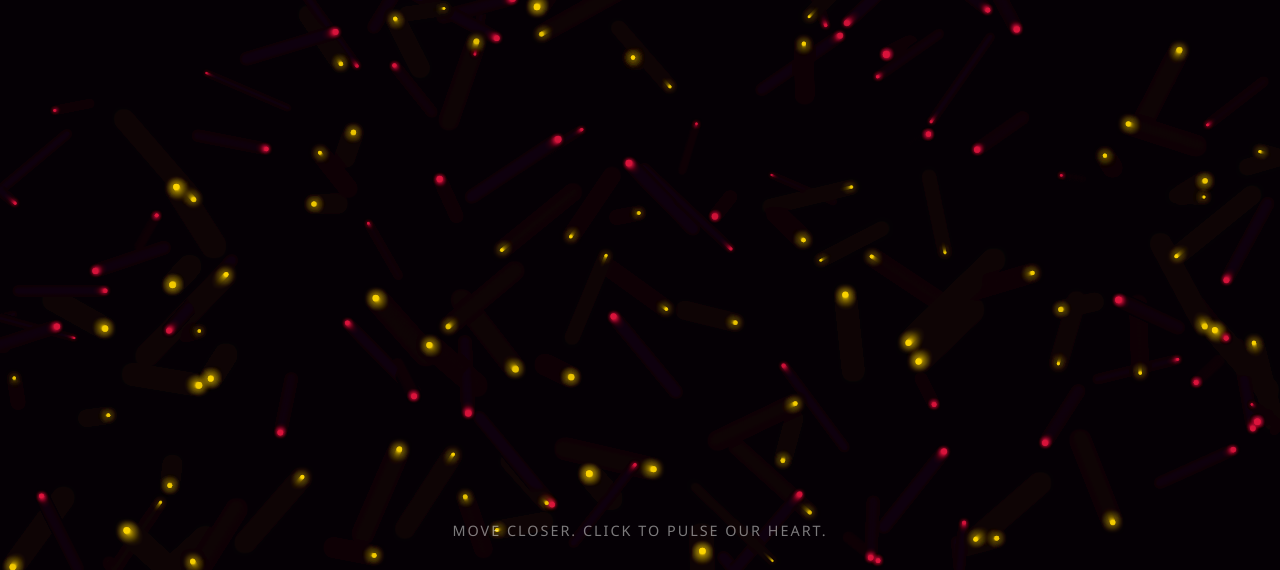
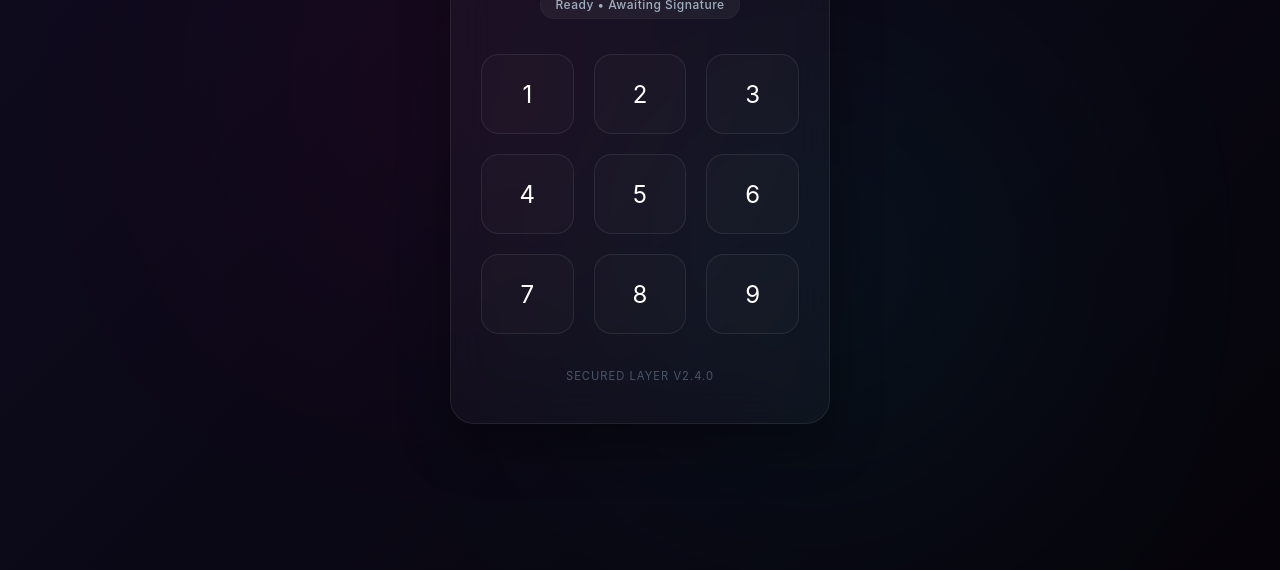
Before and after one commit to Reethupriyusha/Project2, a plain HTML site: page index.html in a window 1280 px wide. Shown: the part 230-800 px from the top of the page. Drawn offline with Linux system fonts and the light colour scheme.

Commit message:
Update index.html

```diff
--- a/index.html
+++ b/index.html
@@ -3,217 +3,284 @@
 <head>
     <meta charset="UTF-8">
     <meta name="viewport" content="width=device-width, initial-scale=1.0">
-    <title>Our Universe</title>
+    <title>Quantum Node Auth</title>
     <style>
+        :root {
+            --neon-blue: #00f0ff;
+            --neon-pink: #ff007f;
+            --bg-gradient: linear-gradient(135deg, #0f0c20 0%, #06040a 100%);
+            --glass-bg: rgba(255, 255, 255, 0.03);
+            --glass-border: rgba(255, 255, 255, 0.08);
+        }
+
         * {
             margin: 0;
             padding: 0;
             box-sizing: border-box;
+            font-family: -apple-system, BlinkMacSystemFont, 'Segoe UI', Roboto, Oxygen, Ubuntu, Cantarell, sans-serif;
+            -webkit-font-smoothing: antialiased;
         }
+
         body, html {
             width: 100%;
             height: 100%;
+            background: var(--bg-gradient);
+            display: flex;
+            justify-content: center;
+            align-items: center;
             overflow: hidden;
-            background-color: #0a050d; /* Deep, romantic midnight background */
-            font-family: 'Segoe UI', Tahoma, Geneva, Verdana, sans-serif;
-            cursor: crossorigin;
         }
-        canvas {
-            display: block;
+
+        /* Ambient Glow in Background */
+        body::before {
+            content: '';
             position: absolute;
-            top: 0;
-            left: 0;
+            width: 300px;
+            height: 300px;
+            background: var(--neon-pink);
+            border-radius: 50%;
+            filter: blur(150px);
+            opacity: 0.15;
+            top: 20%;
+            left: 25%;
+            z-index: 0;
+        }
+
+        body::after {
+            content: '';
+            position: absolute;
+            width: 300px;
+            height: 300px;
+            background: var(--neon-blue);
+            border-radius: 50%;
+            filter: blur(150px);
+            opacity: 0.15;
+            bottom: 20%;
+            right: 25%;
+            z-index: 0;
+        }
+
+        /* Glassmorphic Container */
+        .app-card {
+            background: var(--glass-bg);
+            backdrop-filter: blur(20px);
+            -webkit-backdrop-filter: blur(20px);
+            border: 1px solid var(--glass-border);
+            padding: 40px 30px;
+            border-radius: 24px;
+            width: 100%;
+            max-width: 380px;
+            box-shadow: 0 20px 50px rgba(0, 0, 0, 0.4);
+            text-align: center;
             z-index: 1;
+            transition: all 0.5s cubic-bezier(0.4, 0, 0.2, 1);
         }
-        .instruction {
-            position: absolute;
-            bottom: 30px;
-            left: 50%;
-            transform: translateX(-50%);
-            color: rgba(255, 255, 255, 0.6);
+
+        .header h2 {
+            color: #ffffff;
+            font-size: 1.4rem;
+            font-weight: 600;
+            letter-spacing: -0.5px;
+            margin-bottom: 6px;
+        }
+
+        .status-badge {
+            display: inline-block;
+            background: rgba(255, 255, 255, 0.05);
+            padding: 6px 14px;
+            border-radius: 100px;
+            font-size: 0.75rem;
+            font-weight: 500;
+            color: #a0aec0;
+            letter-spacing: 0.5px;
+            margin-bottom: 35px;
+            border: 1px solid rgba(255, 255, 255, 0.03);
+            transition: all 0.3s ease;
+        }
+
+        /* Modernized Dot Matrix Grid */
+        .node-matrix {
+            display: grid;
+            grid-template-columns: repeat(3, 1fr);
+            gap: 20px;
+            margin-bottom: 35px;
+        }
+
+        .matrix-btn {
+            background: rgba(255, 255, 255, 0.02);
+            border: 1px solid var(--glass-border);
+            height: 80px;
+            border-radius: 18px;
+            color: #ffffff;
+            font-size: 1.5rem;
+            font-weight: 400;
+            cursor: pointer;
+            transition: all 0.2s cubic-bezier(0.4, 0, 0.2, 1);
+            outline: none;
+            position: relative;
+            overflow: hidden;
+        }
+
+        .matrix-btn:hover {
+            background: rgba(255, 255, 255, 0.06);
+            border-color: rgba(255, 255, 255, 0.2);
+            transform: translateY(-2px);
+        }
+
+        .matrix-btn:active, .matrix-btn.active {
+            background: rgba(0, 240, 255, 0.1);
+            border-color: var(--neon-blue);
+            color: var(--neon-blue);
+            box-shadow: 0 0 20px rgba(0, 240, 255, 0.2);
+            transform: scale(0.95);
+        }
+
+        .footer-tag {
+            font-size: 0.7rem;
+            color: #4a5568;
+            text-transform: uppercase;
+            letter-spacing: 1px;
+        }
+
+        /* Hidden Dashboard Style */
+        .hidden-space {
+            display: none;
+            opacity: 0;
+            flex-direction: column;
+            align-items: center;
+            justify-content: center;
+            width: 100%;
+            max-width: 450px;
+            text-align: center;
             z-index: 2;
-            font-size: 0.9rem;
-            letter-spacing: 2px;
-            text-transform: uppercase;
-            pointer-events: none;
-            text-align: center;
-            animation: pulse 2s infinite alternate;
+            padding: 40px 30px;
+            background: rgba(10, 5, 15, 0.4);
+            backdrop-filter: blur(25px);
+            -webkit-backdrop-filter: blur(25px);
+            border-radius: 32px;
+            border: 1px solid rgba(255, 0, 127, 0.15);
+            box-shadow: 0 25px 60px rgba(255, 0, 127, 0.1);
+            transition: opacity 1s ease;
         }
-        @keyframes pulse {
-            0% { opacity: 0.4; }
-            100% { opacity: 0.9; }
+
+        .love-icon-container {
+            position: relative;
+            margin-bottom: 25px;
+        }
+
+        .love-icon {
+            font-size: 3.5rem;
+            color: var(--neon-pink);
+            display: inline-block;
+            animation: modernPulse 1.2s infinite alternate cubic-bezier(0.4, 0, 0.2, 1);
+            filter: drop-shadow(0 0 15px rgba(255, 0, 127, 0.6));
+        }
+
+        .hidden-space h1 {
+            color: #ffffff;
+            font-size: 1.8rem;
+            font-weight: 700;
+            letter-spacing: -0.5px;
+            margin-bottom: 15px;
+        }
+
+        .hidden-space p {
+            color: #e2e8f0;
+            font-size: 1.05rem;
+            line-height: 1.6;
+            font-weight: 300;
+        }
+
+        @keyframes modernPulse {
+            0% { transform: scale(1); filter: drop-shadow(0 0 10px rgba(255, 0, 127, 0.4)); }
+            100% { transform: scale(1.12); filter: drop-shadow(0 0 25px rgba(255, 0, 127, 0.8)); }
         }
     </style>
 </head>
 <body>
 
-    <div class="instruction">Move closer. Click to pulse our heart.</div>
-    <canvas id="universe"></canvas>
+    <!-- Main Front Dashboard -->
+    <div class="app-card" id="authInterface">
+        <div class="header">
+            <h2>Cryptographic Node Vault</h2>
+            <div class="status-badge" id="systemStatus">Ready • Awaiting Signature</div>
+        </div>
+
+        <div class="node-matrix">
+            <button class="matrix-btn" onclick="inputNode(1)">1</button>
+            <button class="matrix-btn" onclick="inputNode(2)">2</button>
+            <button class="matrix-btn" onclick="inputNode(3)">3</button>
+            <button class="matrix-btn" onclick="inputNode(4)">4</button>
+            <button class="matrix-btn" onclick="inputNode(5)">5</button>
+            <button class="matrix-btn" onclick="inputNode(6)">6</button>
+            <button class="matrix-btn" onclick="inputNode(7)">7</button>
+            <button class="matrix-btn" onclick="inputNode(8)">8</button>
+            <button class="matrix-btn" onclick="inputNode(9)">9</button>
+        </div>
+
+        <div class="footer-tag">Secured Layer v2.4.0</div>
+    </div>
+
+    <!-- Live Hidden Space Dashboard -->
+    <div class="hidden-space" id="loveDashboard">
+        <div class="love-icon-container">
+            <span class="love-icon">💖</span>
+        </div>
+        <h1>Decryption Successful</h1>
+        <!-- Customize your personal letter to him here -->
+        <p>You found the hidden space. No matter how much code I write, you are always my favorite line. Happy coding together! 🥰</p>
+    </div>
 
     <script>
-        const canvas = document.getElementById('universe');
-        const ctx = canvas.getContext('2d');
+        // Set your 3-digit key sequence here
+        const SEQUENCE_KEY = [5, 2, 0];
+        let userSequence = [];
 
-        let particles = [];
-        const particleCount = 180;
-        let mouse = { x: null, y: null, radius: 150 };
-        let heartMode = false;
-        let heartTimer = 0;
+        function inputNode(nodeNum) {
+            userSequence.push(nodeNum);
 
-        // Handle resizing
-        function resizeCanvas() {
-            canvas.width = window.innerWidth;
-            canvas.height = window.innerHeight;
-        }
-        window.addEventListener('resize', resizeCanvas);
-        resizeCanvas();
+            // Add smooth active class state
+            const buttons = document.querySelectorAll('.matrix-btn');
+            buttons[nodeNum - 1].classList.add('active');
+            setTimeout(() => buttons[nodeNum - 1].classList.remove('active'), 250);
 
-        // Track Mouse/Touch
-        window.addEventListener('mousemove', (e) => {
-            mouse.x = e.clientX;
-            mouse.y = e.clientY;
-        });
-        window.addEventListener('mouseout', () => {
-            mouse.x = null;
-            mouse.y = null;
-        });
-        window.addEventListener('touchmove', (e) => {
-            if(e.touches.length > 0) {
-                mouse.x = e.touches[0].clientX;
-                mouse.y = e.touches[0].clientY;
-            }
-        });
-        window.addEventListener('touchend', () => {
-            mouse.x = null;
-            mouse.y = null;
-        });
+            if (userSequence.length === 3) {
+                if (userSequence[0] === SEQUENCE_KEY[0] &&
+                    userSequence[1] === SEQUENCE_KEY[1] &&
+                    userSequence[2] === SEQUENCE_KEY[2]) {
 
-        // Trigger Heart Formation on Click
-        window.addEventListener('click', () => {
-            heartMode = true;
-            heartTimer = 120; // Stay in heart shape for ~2 seconds
-        });
-        window.addEventListener('touchstart', () => {
-            heartMode = true;
-            heartTimer = 120;
-        });
+                    // Transition to hidden space seamlessly
+                    const card = document.getElementById('authInterface');
+                    const hiddenSpace = document.getElementById('loveDashboard');
 
-        // Mathematical Heart Formula coordinates
-        function getHeartPoint(t, scale) {
-            // Standard parametric heart equations
-            let x = 16 * Math.pow(Math.sin(t), 3);
-            let y = 13 * Math.cos(t) - 5 * Math.cos(2*t) - 2 * Math.cos(3*t) - Math.cos(4*t);
-            return { x: x * scale, y: -y * scale }; // invert y for canvas coordinates
-        }
+                    card.style.opacity = '0';
+                    setTimeout(() => {
+                        card.style.display = 'none';
+                        hiddenSpace.style.display = 'flex';
+                        setTimeout(() => {
+                            hiddenSpace.style.opacity = '1';
+                        }, 50);
+                    }, 400);
 
-        // Particle Blueprint
-        class Particle {
-            constructor(index) {
-                this.index = index;
-                this.reset();
-            }
+                } else {
+                    // Modern design error handling
+                    const statusBadge = document.getElementById('systemStatus');
+                    statusBadge.innerText = "Signature Match Failed";
+                    statusBadge.style.color = "#ff0055";
+                    statusBadge.style.background = "rgba(255, 0, 85, 0.1)";
+                    statusBadge.style.borderColor = "rgba(255, 0, 85, 0.2)";
 
-            reset() {
-                this.x = Math.random() * canvas.width;
-                this.y = Math.random() * canvas.height;
-                this.baseX = this.x;
-                this.baseY = this.y;
+                    userSequence = [];
 
-                // Mix of Red/Crimson and Warm Gold/Amber
-                this.isGold = Math.random() > 0.4;
-                this.color = this.isGold ? `rgba(255, 215, 0, ${Math.random() * 0.5 + 0.4})` : `rgba(220, 20, 60, ${Math.random() * 0.5 + 0.5})`;
-                this.glow = this.isGold ? 'rgba(255, 215, 0, 0.6)' : 'rgba(220, 20, 60, 0);';
-
-                this.size = Math.random() * 2.5 + 1;
-                this.speedX = (Math.random() - 0.5) * 0.6;
-                this.speedY = (Math.random() - 0.5) * 0.6;
-                this.angle = Math.random() * Math.PI * 2;
-            }
-
-            update() {
-                if (heartMode && heartTimer > 0) {
-                    // Calculate target position on the heart curve
-                    let targetScale = Math.min(canvas.width, canvas.height) / 40;
-                    let t = (this.index / particleCount) * Math.PI * 2;
-                    let heartPos = getHeartPoint(t, targetScale);
-
-                    let targetX = canvas.width / 2 + heartPos.x;
-                    let targetY = canvas.height / 2 + heartPos.y;
-
-                    // Smooth transition to heart
-                    this.x += (targetX - this.x) * 0.1;
-                    this.y += (targetY - this.y) * 0.1;
-                } else {
-                    // Regular drifting motion
-                    this.x += this.speedX;
-                    this.y += this.speedY;
-
-                    // Screen wrap-around
-                    if (this.x < 0 || this.x > canvas.width) this.speedX *= -1;
-                    if (this.y < 0 || this.y > canvas.height) this.speedY *= -1;
-
-                    // Mouse Interaction (Magnetic Pull)
-                    if (mouse.x != null && mouse.y != null) {
-                        let dx = mouse.x - this.x;
-                        let dy = mouse.y - this.y;
-                        let distance = Math.sqrt(dx * dx + dy * dy);
-                        if (distance < mouse.radius) {
-                            let force = (mouse.radius - distance) / mouse.radius;
-                            this.x += (dx / distance) * force * 2;
-                            this.y += (dy / distance) * force * 2;
-                        }
-                    }
+                    setTimeout(() => {
+                        statusBadge.innerText = "Ready • Awaiting Signature";
+                        statusBadge.style.color = "#a0aec0";
+                        statusBadge.style.background = "rgba(255, 255, 255, 0.05)";
+                        statusBadge.style.borderColor = "transparent";
+                    }, 1500);
                 }
             }
-
-            draw() {
-                ctx.beginPath();
-                ctx.arc(this.x, this.y, this.size, 0, Math.PI * 2);
-                ctx.fillStyle = this.color;
-
-                // Add a subtle glow to the golden particles
-                if (this.isGold) {
-                    ctx.shadowBlur = 10;
-                    ctx.shadowColor = 'rgba(255, 215, 0, 0.8)';
-                } else {
-                    ctx.shadowBlur = 4;
-                    ctx.shadowColor = 'rgba(220, 20, 60, 0.6)';
-                }
-
-                ctx.fill();
-                ctx.shadowBlur = 0; // reset shadow
-            }
         }
-
-        // Initialize particles
-        function init() {
-            particles = [];
-            for (let i = 0; i < particleCount; i++) {
-                particles.push(new Particle(i));
-            }
-        }
-
-        // Animation Loop
-        function animate() {
-            // Slight opacity trail for fluid motion effect
-            ctx.fillStyle = 'rgba(10, 5, 13, 0.1)';
-            ctx.fillRect(0, 0, canvas.width, canvas.height);
-
-            for (let i = 0; i < particles.length; i++) {
-                particles[i].update();
-                particles[i].draw();
-            }
-
-            if (heartMode) {
-                heartTimer--;
-                if (heartTimer <= 0) heartMode = false;
-            }
-
-            requestAnimationFrame(animate);
-        }
-
-        init();
-        animate();
     </script>
 </body>
 </html>
```
